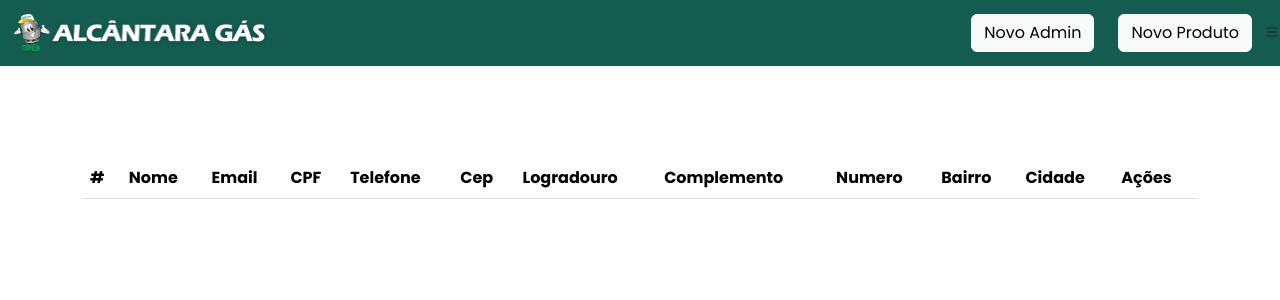
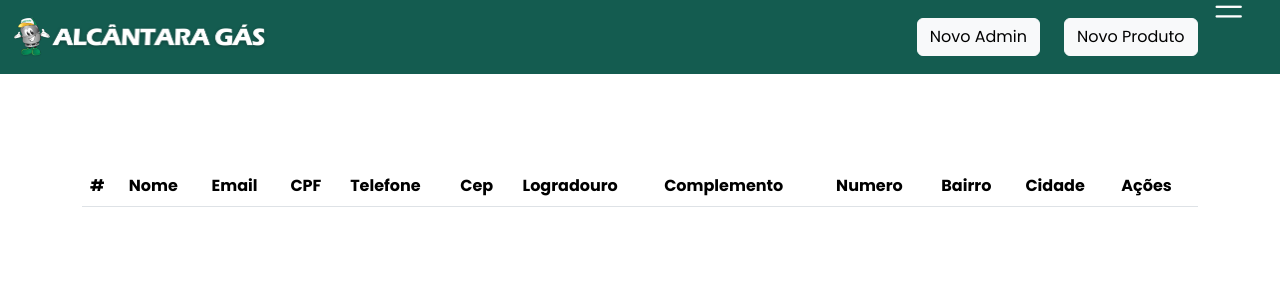
Before and after one commit to batatinhachips/AlcaGas, a PHP site: page /visao/usuario_tabela.php in a window 1280 px wide. Shown: the top 300 px of the page. Run offline with PHP 8.4, Linux system fonts and the light colour scheme; data comes from the database, SQL or seed files in the repository; lists and menus that the app fills with data are empty.

Commit message:
Add files via upload

```diff
--- a/visao/usuario_tabela.php
+++ b/visao/usuario_tabela.php
@@ -38,7 +38,7 @@ $usuarios = $usuariosRepositorio->buscarTodosUsuarios();
 
 <body class="usuario-admin">
 
-  <nav class="navbar navbar-expand-sm navbar-custom navbar-dark fixed-top">
+  <nav class="navbar navbar-expand-sm navbar-custom navbar-dark fixed-top usuario-admin">
     <div class="container-fluid">
       <!-- NAVBAR -->
       <a class="navbar-brand" href="/">
@@ -53,7 +53,7 @@ $usuarios = $usuariosRepositorio->buscarTodosUsuarios();
     </div>
 
     <!-- Ícone do Menu Hambúrguer -->
-    <div class="menu-icontable" onclick="toggleMenu()">
+    <div class="menu-icon" onclick="toggleMenu()">
       <i class="bi bi-list"></i>
     </div>
 
```
